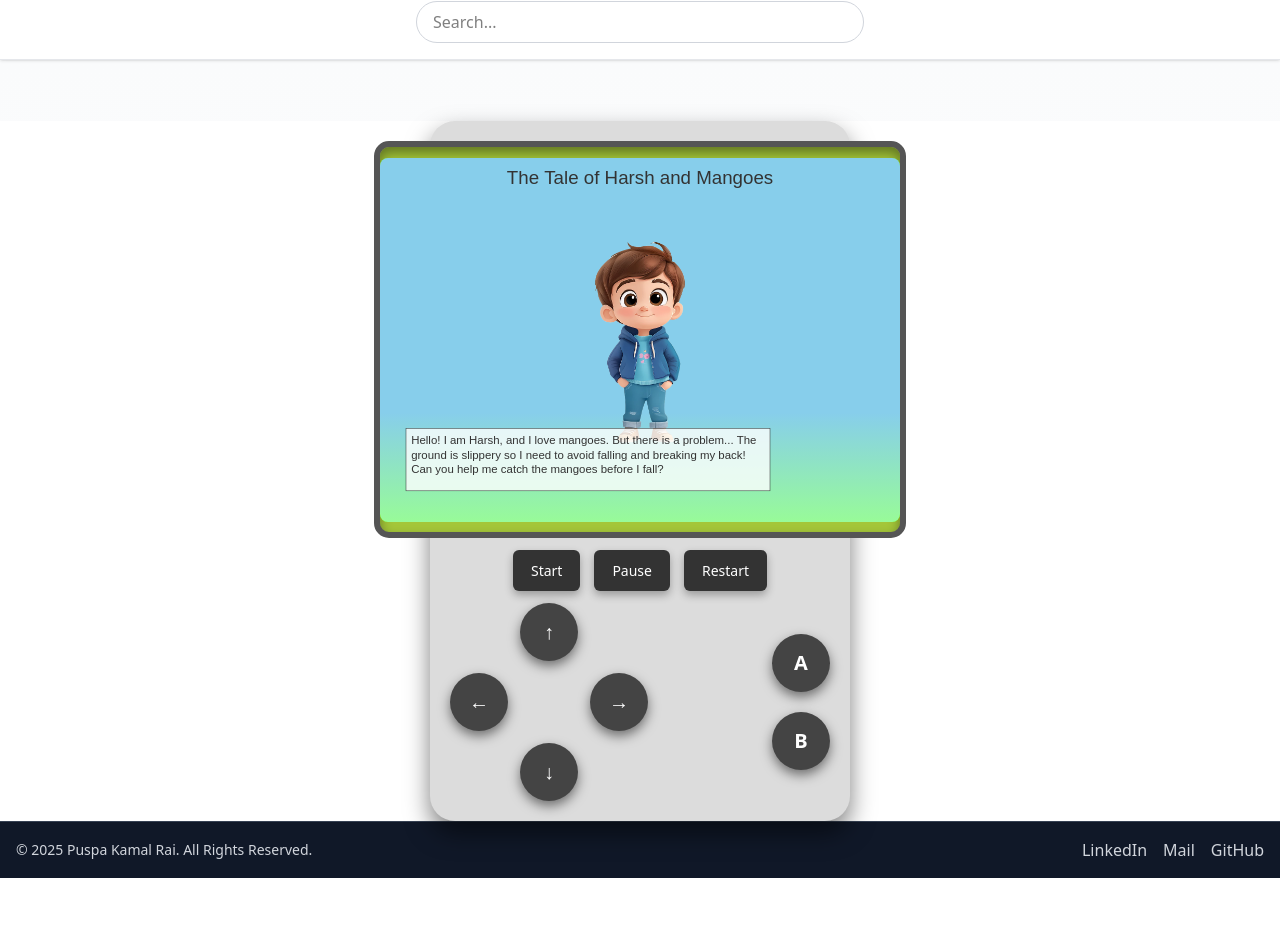
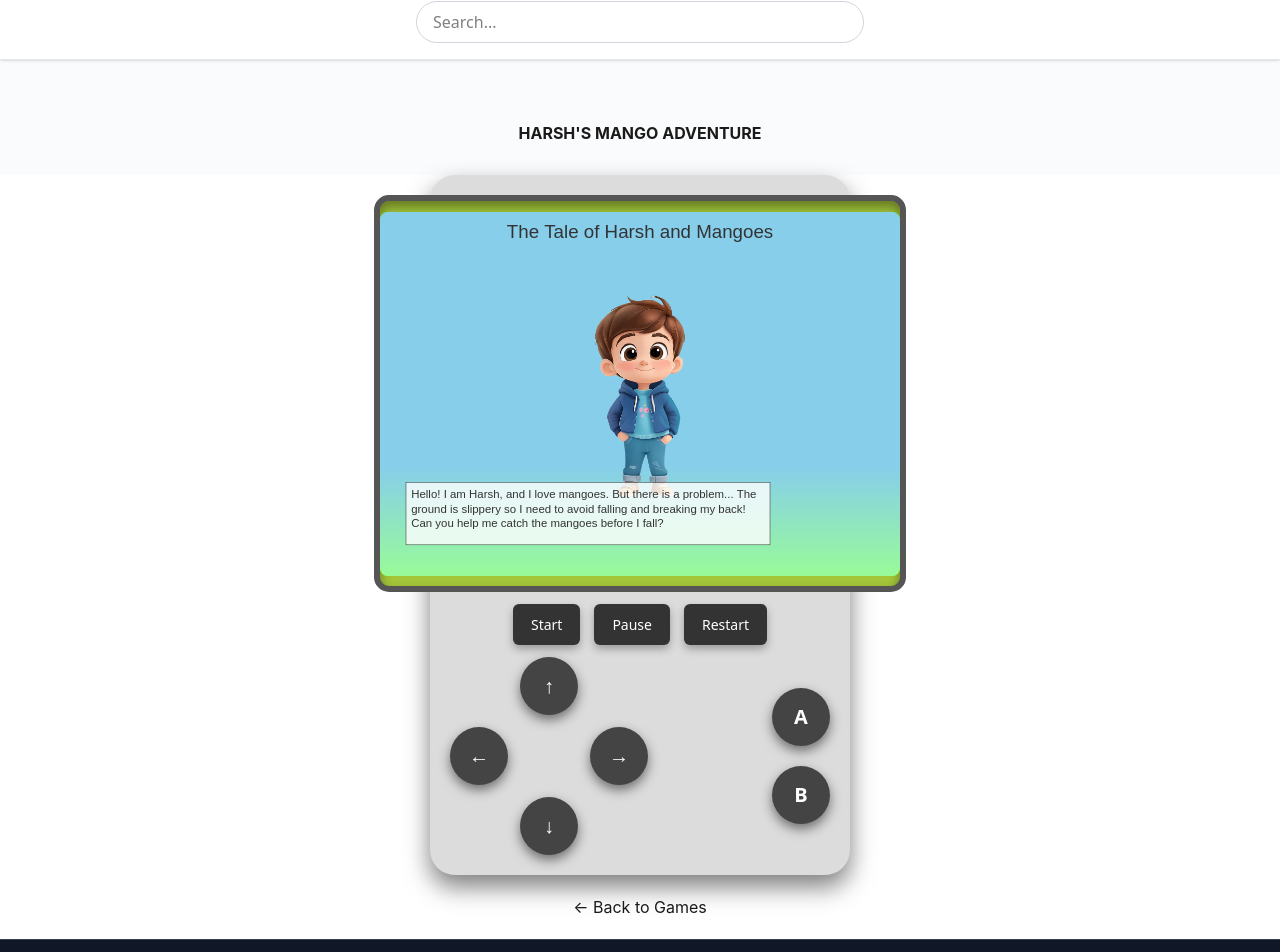
Before and after one commit to puspkml/Puspa, a SvelteKit app: page /games/harsh in a window 1280 px wide. Shown: the part 99-1051 px from the top of the page. Before the commit the page ends 977 px from the top, so only its background shows below. Built offline with nearby package versions, Linux system fonts and the light colour scheme.

Commit message:
Update web page

```diff
--- a/src/routes/games/emoji/+page.svelte
+++ b/src/routes/games/emoji/+page.svelte
@@ -1,6 +1,11 @@
 <script lang="ts">
   import { onMount } from "svelte";
   import { emoji } from "$lib/data/emoji";
+  import { goto } from '$app/navigation';
+
+  function goToGames() {
+    goto('/games');
+  }
 
   let canvas: HTMLCanvasElement;
   let ctx: CanvasRenderingContext2D;
@@ -267,3 +272,6 @@
     </div>
   {/if}
 </div>
+
+
+<div class = "bg-zinc-300 items-center px-6 py-4" on:click={goToGames} style="cursor: pointer;">&#8592; Back to Games</div>
--- a/src/routes/games/harsh/+page.svelte
+++ b/src/routes/games/harsh/+page.svelte
@@ -388,9 +388,25 @@
   width: 240;       /* Takes available width */
   max-width: 500;  /* Prevents it from being too big */
   height: auto;      /* Keeps correct ratio */
-}
+  }
+
+  .back_to_games {
+    color: #1a1a1a;
+    font-family: 'Inter', sans-serif;
+    margin-bottom: 20px;
+    text-align: center;
+  }
+  h1 {
+    color: #1a1a1a;
+    font-family: 'Inter', sans-serif;
+    margin-bottom: 30px;
+    text-align: center;
+    font-weight: bolder;
+  }
 
 </style>
+
+<h1>HARSH'S MANGO ADVENTURE</h1>
 
 <main class="gameboy-wrapper">
   <div class="gameboy">
@@ -416,3 +432,5 @@
     </div>
   </div>
 </main>
+<div style="height: 20px;"></div>
+<div class = "back_to_games" on:click={goToGames} style="cursor: pointer;">&#8592; Back to Games</div>
```
